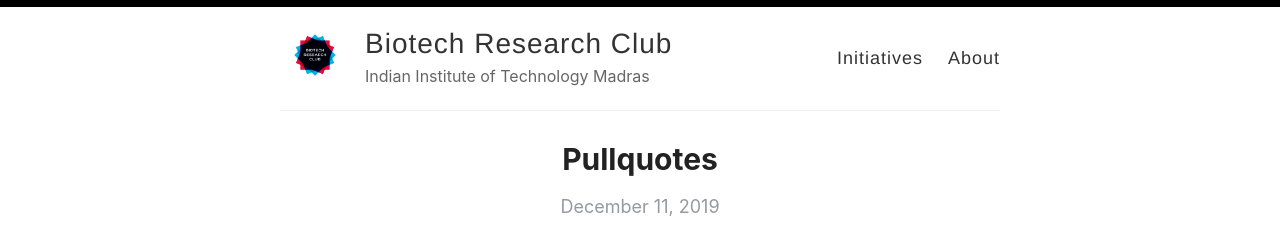
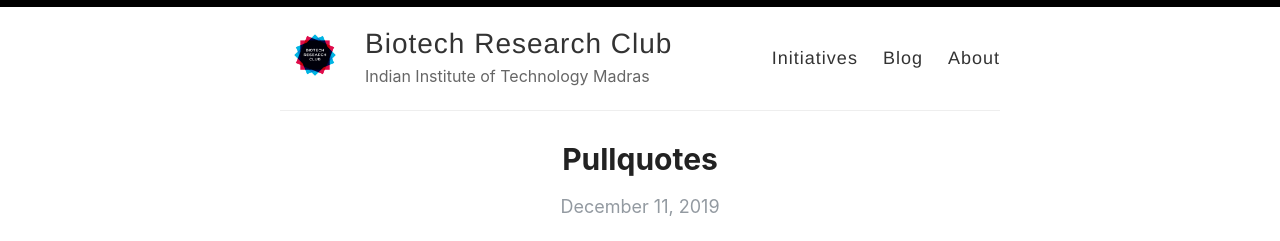
Before and after one commit to nehaswami16/biotechresearchclub, a Jekyll site: the page built from index.html, in a window 1280 px wide and 900 px high. Shown: the top 241 px of the window. Built offline with Jekyll 4.4.1, drawn with Linux system fonts in a browser that asks for light colours; the list of posts is cut into pages by our own code.

Commit message:
Update default.html

```diff
--- a/_layouts/default.html
+++ b/_layouts/default.html
@@ -29,6 +29,7 @@
             <nav>
 
               <a href="{{ site.baseurl }}/initiatives/">Initiatives</a>
+              <a href="{{ site.baseurl }}">Blog</a>
               <!a href="{{ site.baseurl }}/search" Search /a>
               <a href="{{ site.baseurl }}/about">About</a>
             </nav>
```
